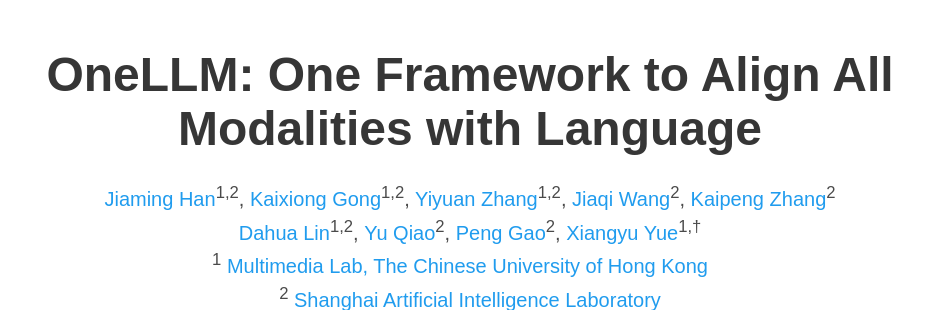
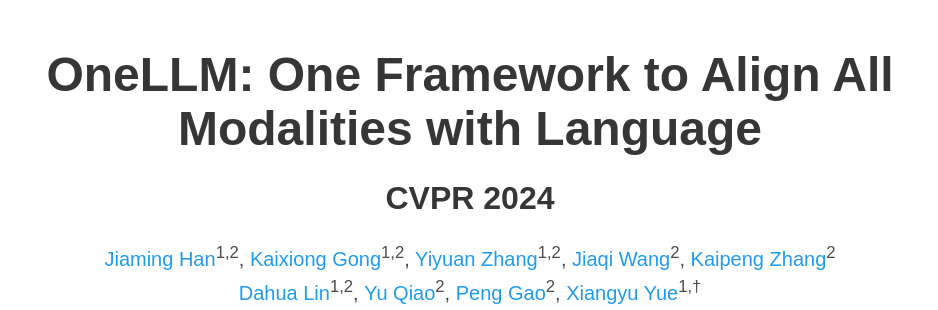
Before and after one commit to csuhan/OneLLM, a plain HTML site: page index.html in a window 1280 px wide. Shown: the top 310 px of the page, without its empty margins (170-1108 px from the left). Drawn offline with nearby package versions, Linux system fonts and the light colour scheme; some icons are missing; a web font is replaced by a local one.

Commit message:
cvpr2024

```diff
--- a/index.html
+++ b/index.html
@@ -62,6 +62,7 @@
         <div class="columns is-centered">
           <div class="column has-text-centered">
             <h1 class="title is-1 publication-title">OneLLM: One Framework to Align All Modalities with Language</h1>
+            <h3 class="title is-3 publication-title">CVPR 2024</h3>
             <div class="is-size-5 publication-authors">
               <!-- Paper authors -->
               <span class="author-block">
```
